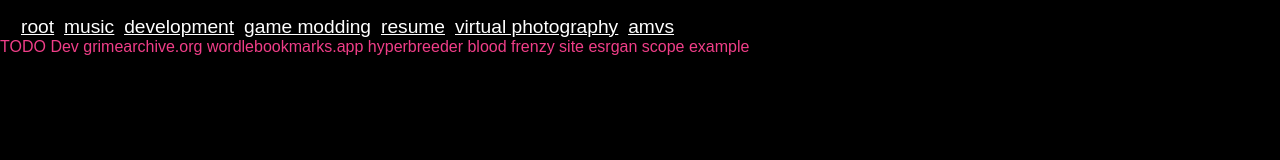
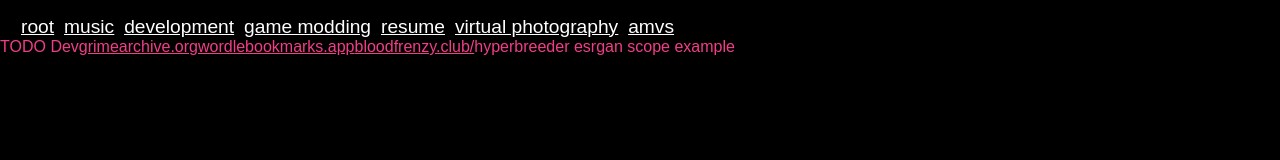
Before and after one commit to rapka/personal-site, a React app: page /dev in a window 1280 px wide. Shown: the top 160 px of the page. Built offline with nearby package versions, Linux system fonts and the light colour scheme; the HTML template or start-up script is replaced by a standard one; a web font is replaced by a local one.

Commit message:
Add mode dev page content

```diff
--- /dev/null
+++ b/src/routes/dev/Dev.css
@@ -0,0 +1,3 @@
+.devPage {
+
+}
--- a/src/routes/dev/index.js
+++ b/src/routes/dev/index.js
@@ -2,19 +2,23 @@ import React from 'react';
 import Header from '../../Header';
 import Scope from '../../viz/Scope';
 
+import './Dev.css';
+
 function Dev() {
   return (
-    <div>
+    <div className="devPage">
       <Header />
       TODO Dev
 
-      grimearchive.org
+      <a href="https://grimearchive.org" className="devPage-siteTitle">grimearchive.org</a>
 
-      wordlebookmarks.app
+      <a href="wordlebookmarks.app" className="devPage-siteTitle">wordlebookmarks.app</a>
+
+
+
+      <a href="https://bloodfrenzy.club/" className="devPage-siteTitle">bloodfrenzy.club/</a>
 
       hyperbreeder
-
-      blood frenzy site
 
       esrgan
 
```
